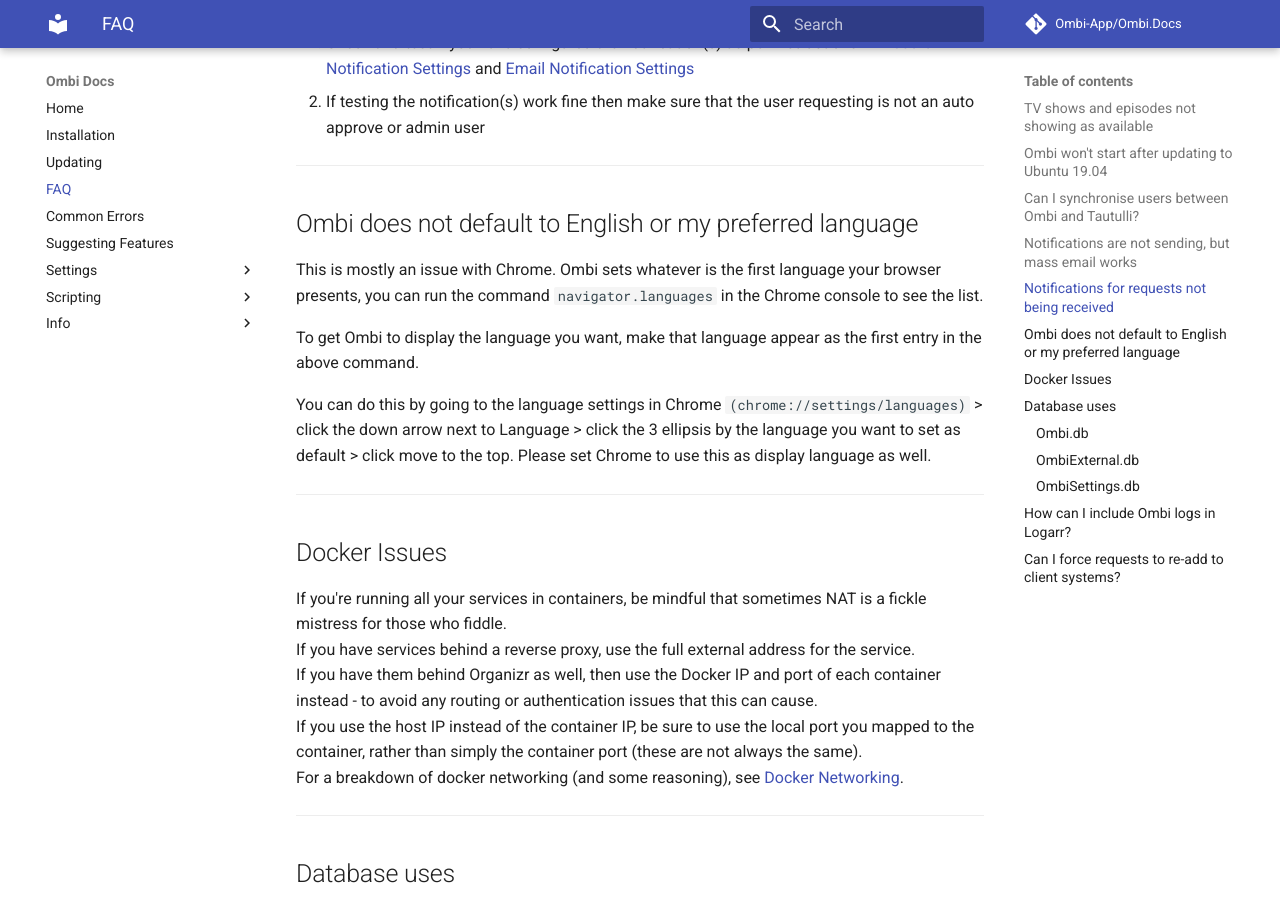
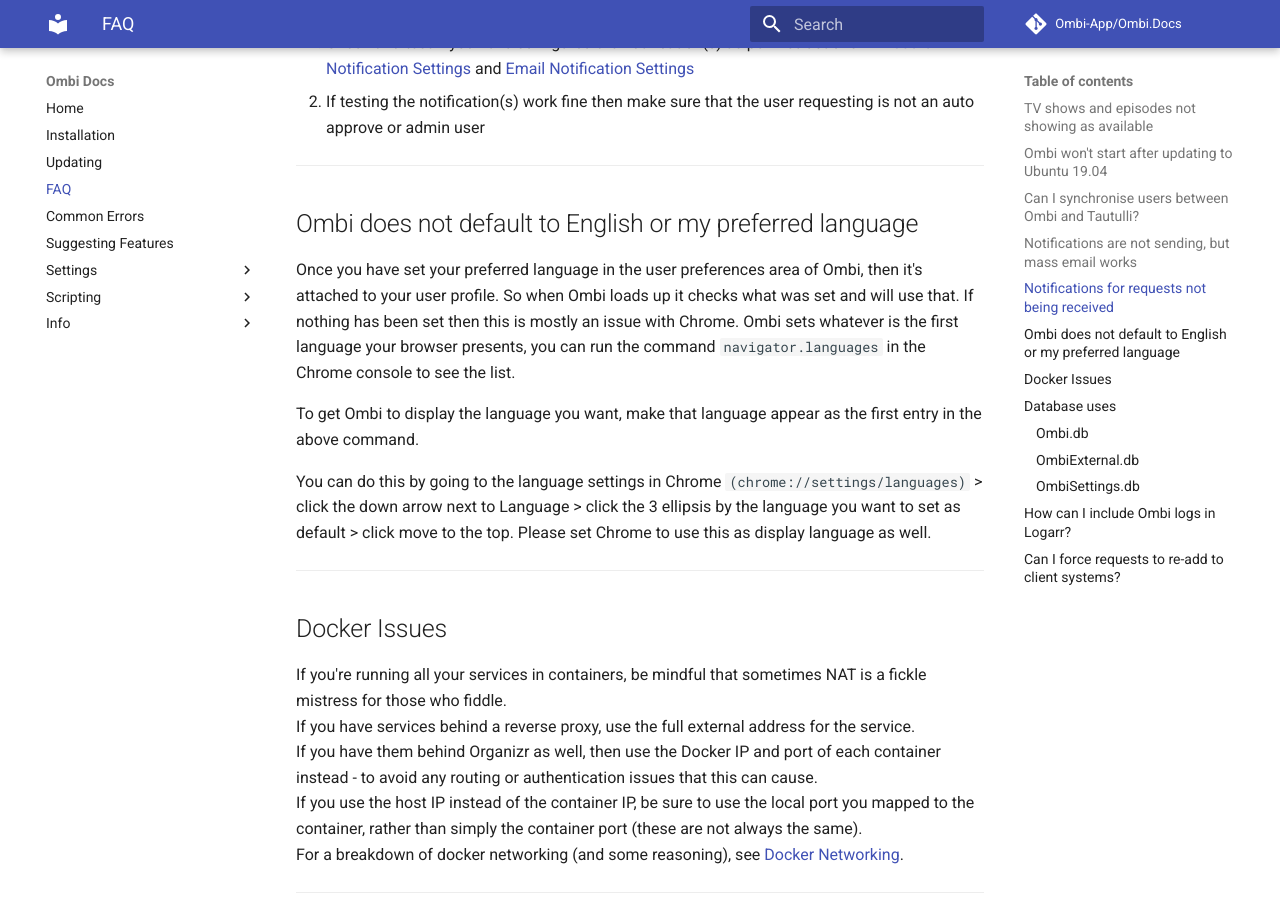
Before and after one commit to Ombi-app/Ombi.Docs, an MkDocs documentation site: the page built from docs/faq.md, in a window 1280 px wide and 900 px high, scrolled down 1507 px. Built offline with MkDocs 1.6.1 and Material for MkDocs 9.7.7, drawn with Linux system fonts in a browser that asks for light colours; comment, search, counter and statistics services are not loaded.

Commit message:
Update faq.md
Updated the FAQ around Ombi using a default langauge

```diff
--- a/docs/faq.md
+++ b/docs/faq.md
@@ -49,7 +49,7 @@
 
 ## Ombi does not default to English or my preferred language
 
-This is mostly an issue with Chrome.
+Once you have set your preferred language in the user preferences area of Ombi, then it's attached to your user profile. So when Ombi loads up it checks what was set and will use that. If nothing has been set then this is mostly an issue with Chrome.
 Ombi sets whatever is the first language your browser presents, you can run the command `navigator.languages` in the Chrome console to see the list.
 
 To get Ombi to display the language you want, make that language appear as the first entry in the above command.
```
